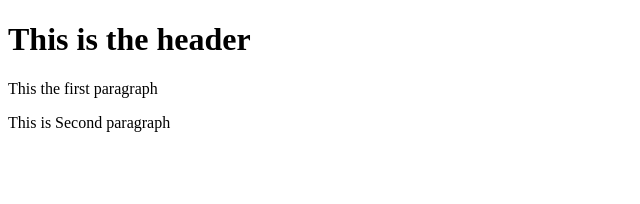
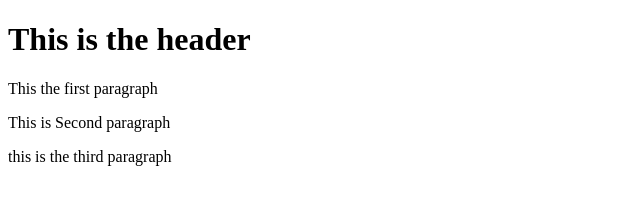
Before and after one commit to onkarsangole/git-try, a website: page index.html in a window 1280 px wide. Shown: the whole page, without its empty margins (0-640 px from the left). Drawn offline with Linux system fonts and the light colour scheme.

Commit message:
fourth commit

```diff
--- a/index.html
+++ b/index.html
@@ -9,5 +9,6 @@
     <h1>This is the header</h1>
     <p>This the first paragraph</p>
     <p>This is Second paragraph</p>
+    <p>this is the third paragraph</p>
 </body>
 </html>
```
Also changed, not shown: package.json (added, +24 -0 lines), 3 other files.
